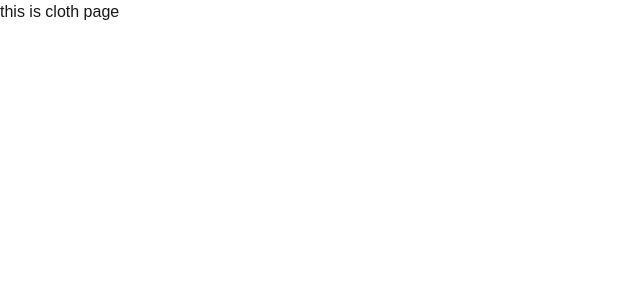
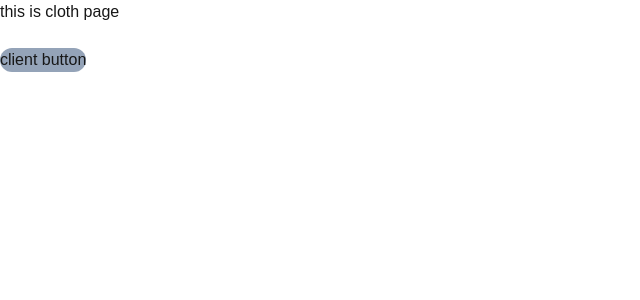
Before and after one commit to Md-Rashedul-Islam-Rajib/nextjs-basics, a Next.js app: page /cloths in a window 1280 px wide. Shown: the top 300 px of the page, without its empty margins (0-640 px from the left). Built offline with nearby package versions, Linux system fonts and the light colour scheme.

Commit message:
client component (button) added

```diff
--- a/src/app/cloths/[id]/page.tsx
+++ b/src/app/cloths/[id]/page.tsx
@@ -1,9 +1,11 @@
+import Button from '@/components/button'
 import React from 'react'
 
 const page = ({params}: {params : {id : string}}) => {
   return (
     <div>
       cloth id : {params.id}
+      <Button />
     </div>
   )
 }
--- a/src/app/cloths/page.tsx
+++ b/src/app/cloths/page.tsx
@@ -1,9 +1,12 @@
+import Button from '@/components/button'
 import React from 'react'
 
 const page = () => {
   return (
     <div>
       <p>this is cloth page</p>
+      <br />
+      <Button />
     </div>
   )
 }
--- /dev/null
+++ b/src/components/button.tsx
@@ -0,0 +1,12 @@
+"use client"
+import React from 'react'
+
+const Button = () => {
+  return (
+    <div>
+      <button className='btn rounded-2xl bg-slate-400'>client button </button>
+    </div>
+  )
+}
+
+export default Button
--- /dev/null
+++ b/src/components/navbar.tsx
@@ -0,0 +1,11 @@
+import React from 'react'
+
+const navbar = () => {
+  return (
+    <div>
+
+    </div>
+  )
+}
+
+export default navbar
```
